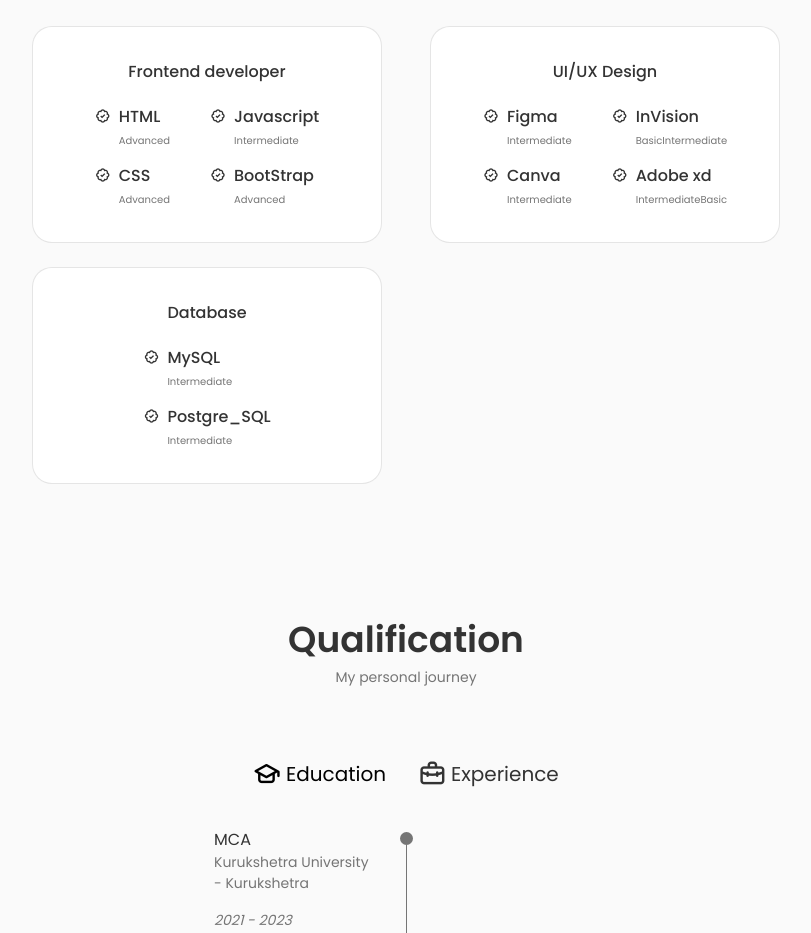
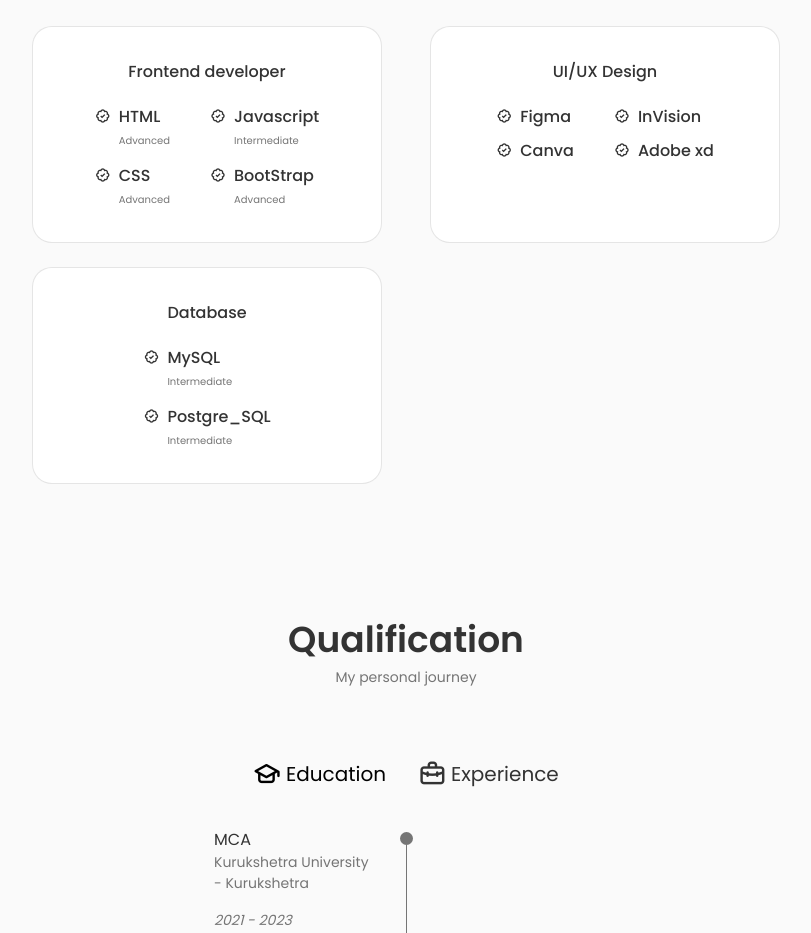
Before and after one commit to Dhananjai1997/my-portfolio, a React (Create React App) app: page / in a window 1280 px wide. Shown: the part 1460-2393 px from the top of the page, without its empty margins (234-1045 px from the left). Built offline with nearby package versions, Linux system fonts and the light colour scheme.

Commit message:
backend update

```diff
--- a/src/components/skills/Backend.jsx
+++ b/src/components/skills/Backend.jsx
@@ -12,7 +12,7 @@ const Backend = () => {
 
                     <div>
                         <h3 className="skills__name">Figma</h3>
-                        <span className="skills__level">Intermediate</span>
+                        {/* <span className="skills__level">Intermediate</span> */}
                     </div>
                 </div>
 
@@ -21,7 +21,7 @@ const Backend = () => {
 
                     <div>
                         <h3 className="skills__name">Canva</h3>
-                        <span className="skills__level">Intermediate</span>
+                        {/* <span className="skills__level">Intermediate</span> */}
                     </div>
                 </div>
             </div>
@@ -32,9 +32,7 @@ const Backend = () => {
                     <div>
                         <h3 className="skills__name">InVision</h3>
 
-                        <span className="skills__level">Basic</span>
-
-                        <span className="skills__level">Intermediate</span>
+                        {/* <span className="skills__level">Intermediate</span> */}
 
                     </div>
                 </div>
@@ -44,9 +42,7 @@ const Backend = () => {
                     <div>
                         <h3 className="skills__name">Adobe xd</h3>
 
-                        <span className="skills__level">Intermediate</span>
-
-                        <span className="skills__level">Basic</span>
+                        {/* <span className="skills__level">Intermediate</span> */}
 
                     </div>
                 </div>
```
